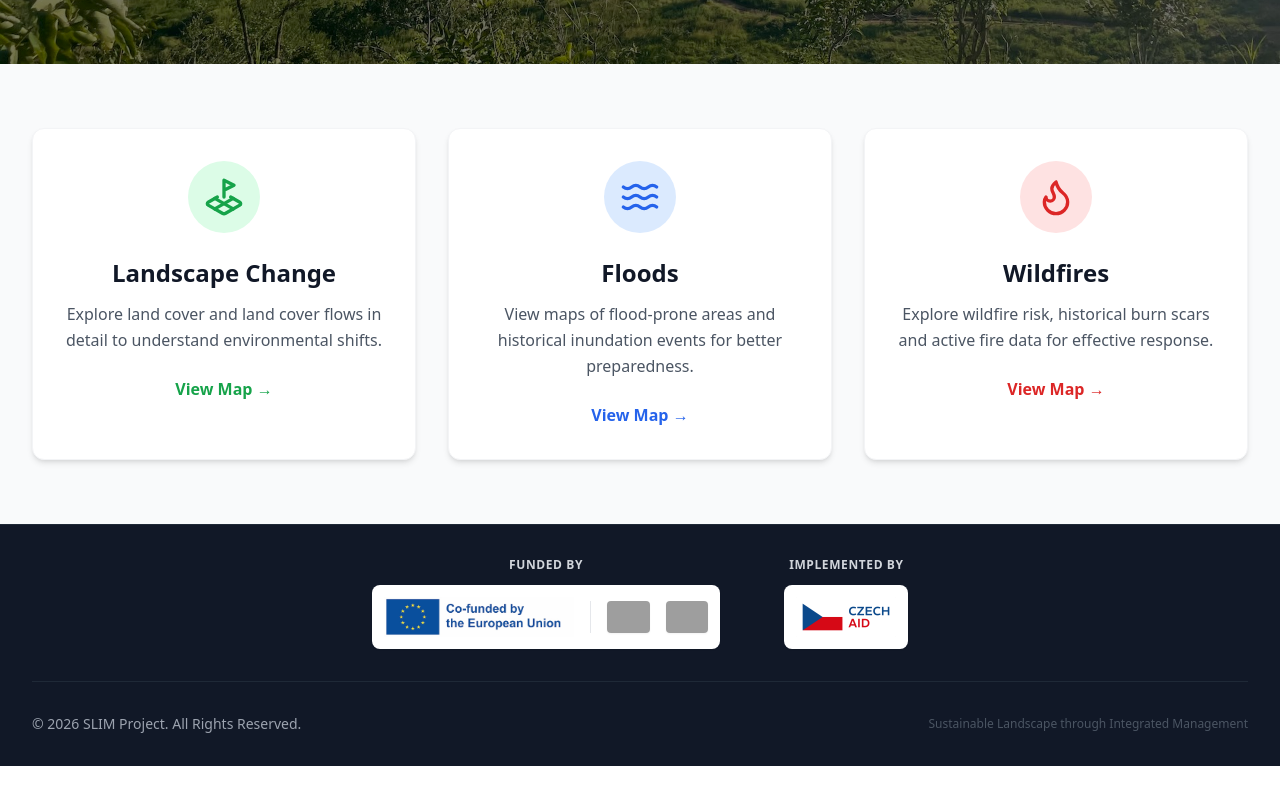
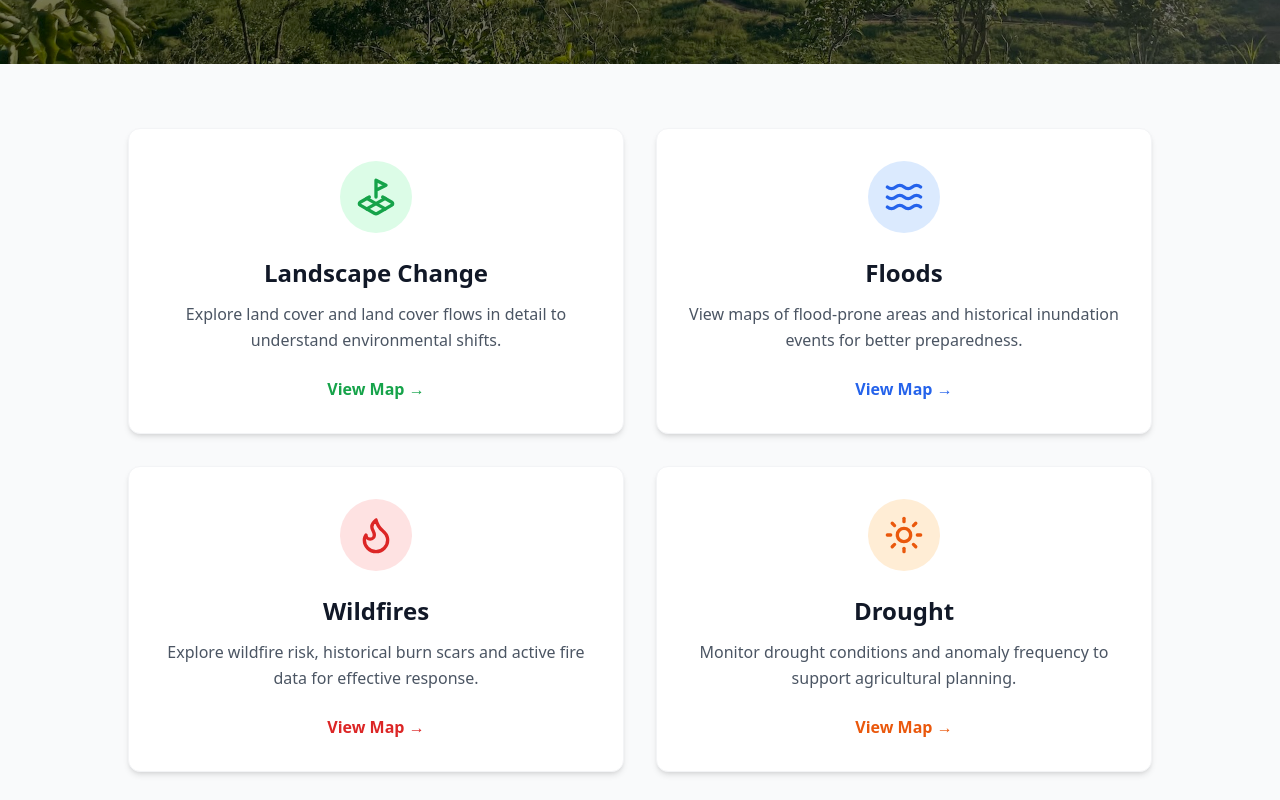
Before and after one commit to Gisat/app-slim-maps, a React (Create React App) app: page / in a window 1280 px wide. Shown: the part 480-1280 px from the top of the page. Before the commit the page ends 1246 px from the top, so only its background shows below. Built offline with nearby package versions, Linux system fonts and the light colour scheme; grey boxes are pictures that could not be loaded.

Commit message:
Add Drought

```diff
--- a/src/App.jsx
+++ b/src/App.jsx
@@ -1,5 +1,5 @@
 import React, { useState, useEffect } from 'react';
-import { LandPlot, Waves, Flame, Menu, X } from 'lucide-react';
+import { LandPlot, Waves, Flame, Menu, X, Sun } from 'lucide-react';
 
 // --- HELPER COMPONENTS ---
 
@@ -24,6 +24,7 @@ const Header = ({ currentPage, setPage }) => {
     { id: 'landscapechange', title: 'Landscape Change' },
     { id: 'floods', title: 'Floods' },
     { id: 'wildfires', title: 'Wildfires' },
+    { id: 'drought', title: 'Drought' },
   ];
 
   return (
@@ -147,7 +148,7 @@ const HomePage = ({ setPage }) => {
             <p
               className="mt-8 max-w-3xl mx-auto text-lg text-blue-100 font-medium drop-shadow-md"
             >
-              Explore maps in three thematic areas: Landscape Change, Floods, and Wildfires
+              Explore maps in four thematic areas: Landscape Change, Floods, Wildfires, and Drought.
             </p>
           </div>
         </div>
@@ -156,7 +157,7 @@ const HomePage = ({ setPage }) => {
       {/* Activity Tiles Section */}
       <div className="bg-gray-50 py-16 flex-grow">
         <div className="container mx-auto px-4 sm:px-6 lg:px-8">
-          <div className="grid gap-8 md:grid-cols-3">
+          <div className="grid gap-8 md:grid-cols-2 max-w-5xl mx-auto">
             {/* Landscape Change Tile */}
             <div
               className="bg-white rounded-xl shadow-md p-8 flex flex-col items-center text-center cursor-pointer hover:shadow-xl hover:-translate-y-1 transition-all duration-300 border border-gray-100"
@@ -194,6 +195,19 @@ const HomePage = ({ setPage }) => {
               <h3 className="text-2xl font-bold text-gray-900">Wildfires</h3>
               <p className="mt-3 text-gray-600 leading-relaxed">Explore wildfire risk, historical burn scars and active fire data for effective response.</p>
               <span className="mt-6 text-red-600 font-semibold hover:underline">View Map &rarr;</span>
+            </div>
+
+            {/* Drought Tile */}
+            <div
+              className="bg-white rounded-xl shadow-md p-8 flex flex-col items-center text-center cursor-pointer hover:shadow-xl hover:-translate-y-1 transition-all duration-300 border border-gray-100"
+              onClick={() => setPage('drought')}
+            >
+              <div className="bg-orange-100 p-4 rounded-full mb-6">
+                <Sun className="w-10 h-10 text-orange-600" />
+              </div>
+              <h3 className="text-2xl font-bold text-gray-900">Drought</h3>
+              <p className="mt-3 text-gray-600 leading-relaxed">Monitor drought conditions and anomaly frequency to support agricultural planning.</p>
+              <span className="mt-6 text-orange-600 font-semibold hover:underline">View Map &rarr;</span>
             </div>
           </div>
         </div>
@@ -474,6 +488,33 @@ export default function App() {
               dataInterpretation: <p>The historical burn scar data can help in understanding fire frequency, ecosystem response, and long-term fire regime patterns.</p>
           }
       }
+    },
+    drought: {
+      title: "Drought",
+      icon: Sun,
+      iconColor: "text-orange-600",
+      intro: "This map provides critical insights into drought conditions, helping to identify areas experiencing water deficits and supporting early warning systems for food security.",
+      mapUrl: "https://gisat.github.io/slim-123-drought-map/index_Drought_AnomalyFreq.html#8/-15.290/27.804",
+      dataDescription: (
+        <div className="space-y-3">
+          <p>The drought monitoring data leverages satellite-based indices to track precipitation anomalies and vegetation health over time.</p>
+          <ul className="list-disc pl-5 space-y-1">
+            <li><strong>Data Source:</strong> Satellite precipitation estimates (e.g., CHIRPS) and vegetation indices (NDVI).</li>
+            <li><strong>Methodology:</strong> Comparison of current conditions against long-term historical averages to calculate anomalies.</li>
+            <li><strong>Key Metrics:</strong> Drought Anomaly Frequency and severity indices.</li>
+          </ul>
+        </div>
+      ),
+      dataInterpretation: (
+         <div className="space-y-3">
+          <p>Understanding drought patterns allows for:</p>
+          <ul className="list-disc pl-5 space-y-1">
+            <li><strong>Early Warning:</strong> Identifying potential crop failures before they occur.</li>
+            <li><strong>Resource Allocation:</strong> Directing aid and water resources to the most affected regions.</li>
+            <li><strong>Long-term Planning:</strong> Adapting agricultural practices to changing climate patterns.</li>
+          </ul>
+         </div>
+      )
     }
   };
 
@@ -485,6 +526,8 @@ export default function App() {
         return <ActivityPage {...pageData.floods} />;
       case 'wildfires':
         return <ActivityPage {...pageData.wildfires} />;
+      case 'drought':
+        return <ActivityPage {...pageData.drought} />;
       case 'home':
       default:
         return <HomePage setPage={setPage} />;
```
